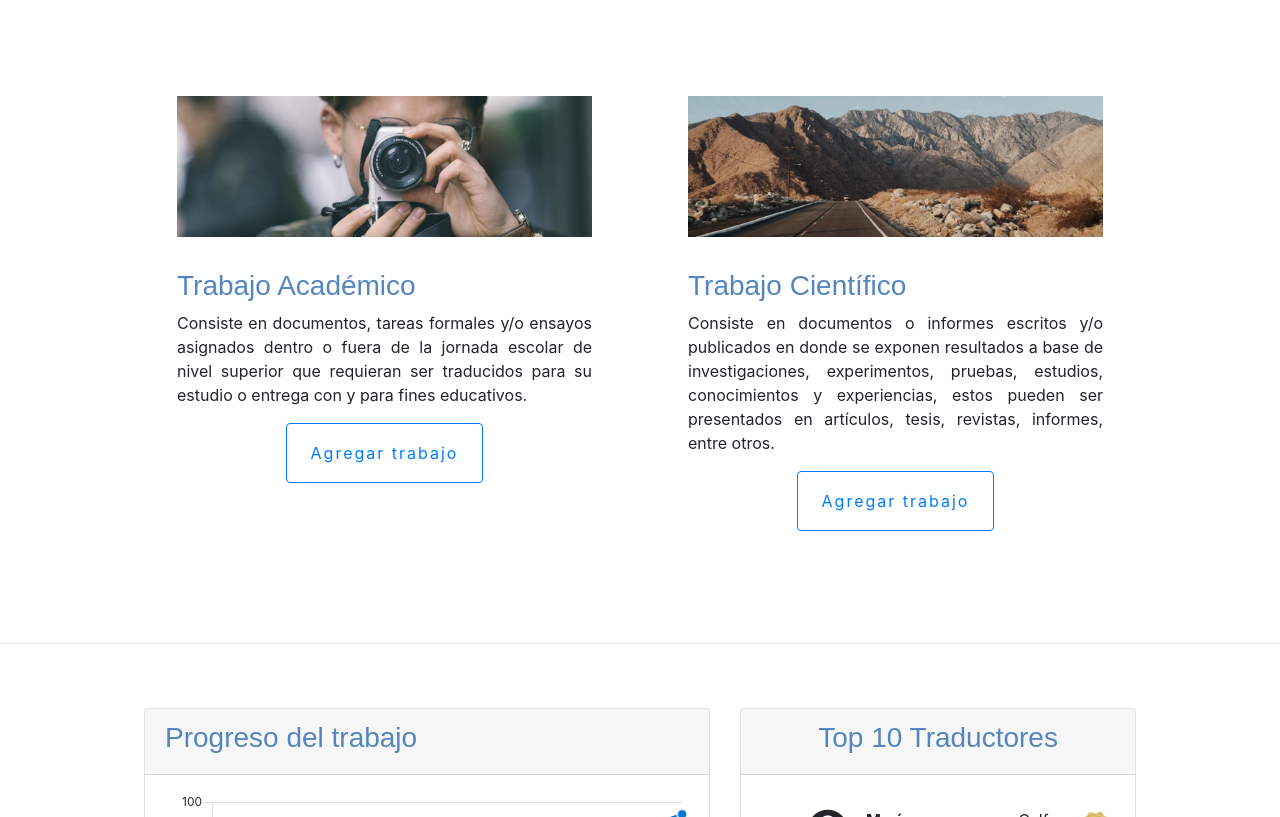
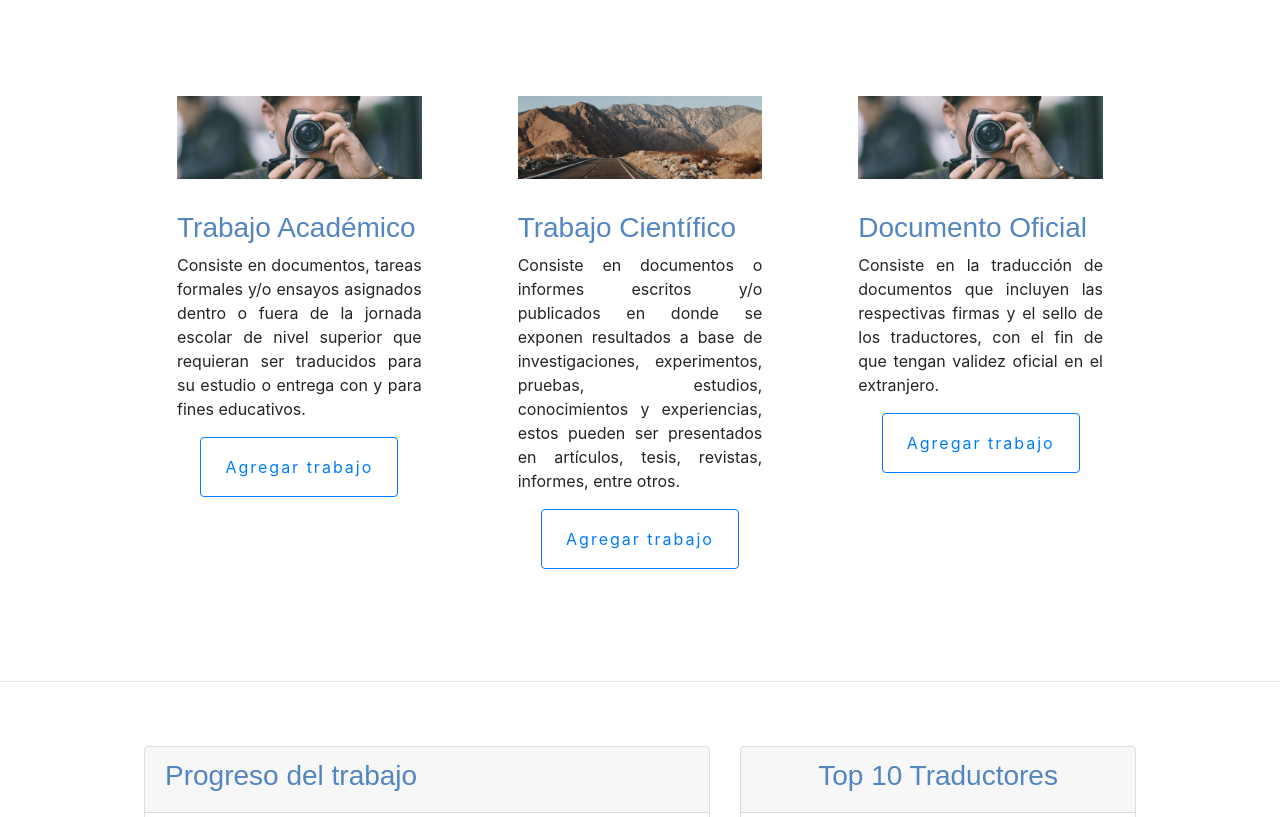
Before and after one commit to Ivonne131/tradux, a plain HTML site: page docs/home.html in a window 1280 px wide. Shown: the part 540-1357 px from the top of the page. Drawn offline with nearby package versions, Linux system fonts and the light colour scheme.

Commit message:
Update home.html

```diff
--- a/docs/home.html
+++ b/docs/home.html
@@ -33,7 +33,7 @@
 
 		<div class="centrado">
 			<div class="row">
-				<div class="col-md-6 text-justify p-5">
+				<div class="col-md-4 text-justify p-5">
 					<div class="image fit">
 						<img src="images/pic02.jpg" alt="Pic 02" />
 					</div>
@@ -43,12 +43,22 @@
 						<button type="button" onclick="location.href='trabajos.html';" class="btn btn-outline-primary pl-4 pr-4">Agregar trabajo</button>
 					</div>
 				</div>
-				<div class="col-md-6 text-justify p-5">
+				<div class="col-md-4 text-justify p-5">
 					<div class="image fit">
 						<img src="images/pic01.jpg" alt="Pic 01" />
 					</div>
 					<h3>Trabajo Científico</h3>
 					<p>Consiste en documentos o informes escritos y/o publicados en donde se exponen resultados a base de investigaciones, experimentos, pruebas, estudios, conocimientos y experiencias, estos pueden ser presentados en artículos, tesis, revistas, informes, entre otros.</p>
+					<div class="col text-center">
+						<button type="button" onclick="location.href='trabajos.html';" class="btn btn-outline-primary pl-4 pr-4">Agregar trabajo</button>
+					</div>
+				</div>
+				<div class="col-md-4 text-justify p-5">
+					<div class="image fit">
+						<img src="images/pic02.jpg" alt="Pic 01" />
+					</div>
+					<h3>Documento Oficial</h3>
+					<p>Consiste en la traducción de documentos que incluyen las respectivas firmas y el sello de los traductores, con el fin de que tengan validez oficial en el extranjero.</p>
 					<div class="col text-center">
 						<button type="button" onclick="location.href='trabajos.html';" class="btn btn-outline-primary pl-4 pr-4">Agregar trabajo</button>
 					</div>
```
